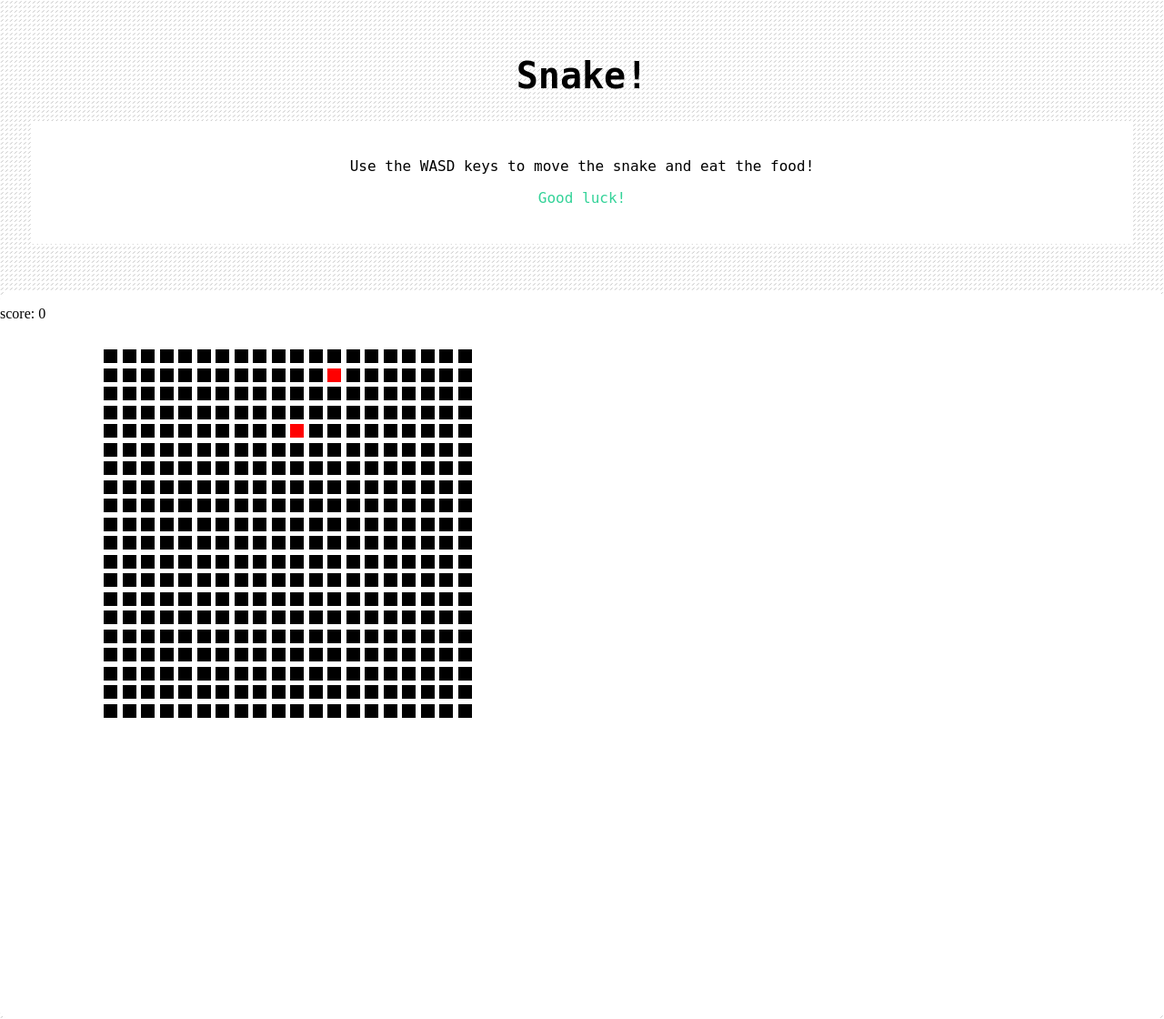
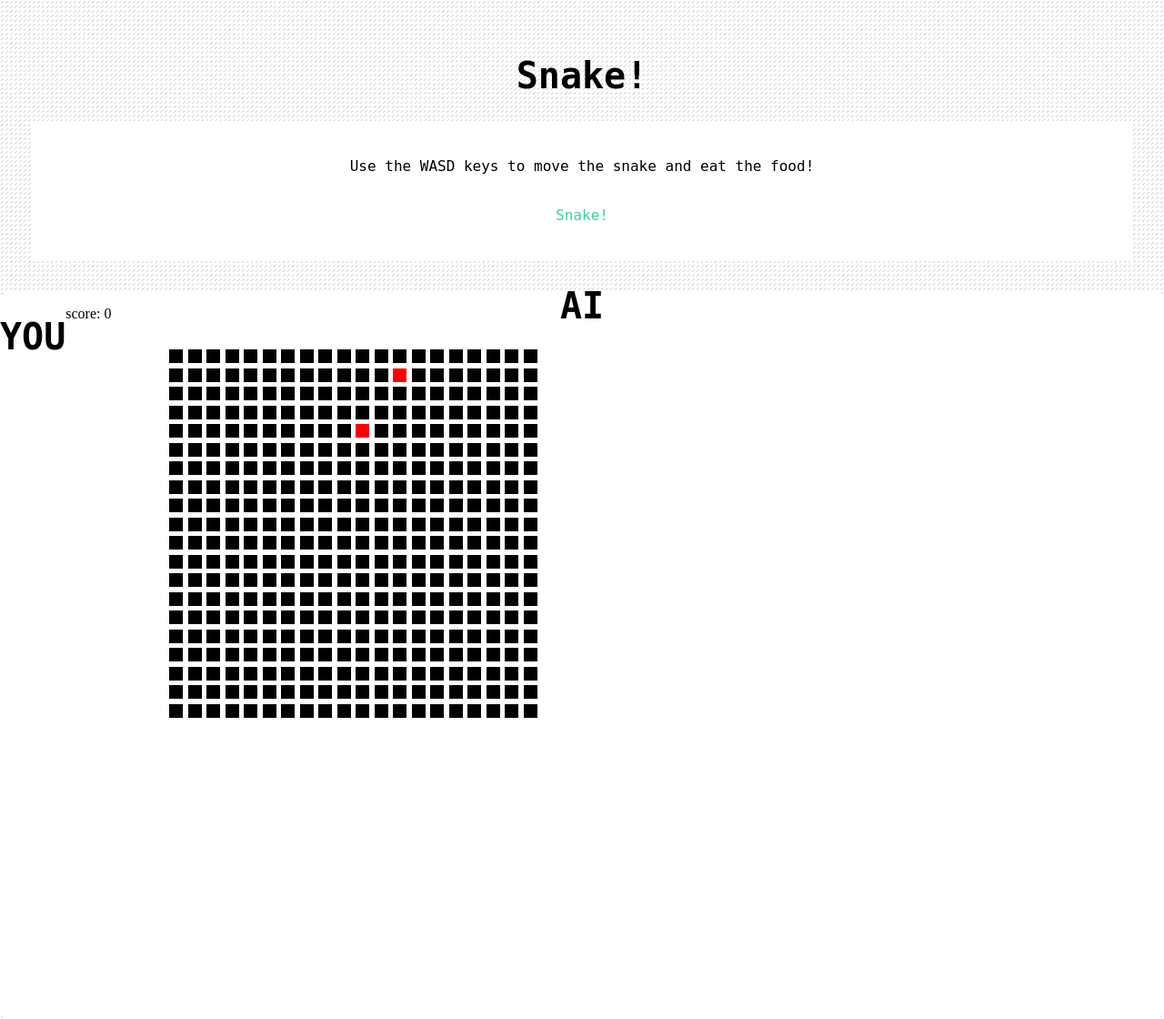
Before and after one commit to Vitriol-nT/RLWorm, a Flask app: page / in a window 1280 px wide. Shown: the whole page at 91% size. Run offline with Flask 3, Linux system fonts and the light colour scheme.

Commit message:
UI update

```diff
--- a/DLWorm/templates/Index.html
+++ b/DLWorm/templates/Index.html
@@ -7,21 +7,30 @@
   <script src="../static/Script.js"></script>
 </head>
 <body>
+
   <h1>
     Snake!
   </h1>
+
   <div class="context">
     <p>
       Use the WASD keys to move the snake and eat the food!<br>
+      <br>
     </p>
-    <p class="gl">Good luck!</p>
+    <p class="gl">Snake!</p>
   </div>
+
   <div class="game">
-    <p class="score">score: 0</p>
-    <div class="AI">
-    </div>
+    <h1>YOU</h1>
+    <p class="score">score : 0</p>
     <div class="player">
     </div>
   </div>
+
+  <div class="AI">
+    <h1>AI</h1>
+    <p class="scoreAI">score: 0</p>
+  </div>
+
 </body>
 </html>
```
